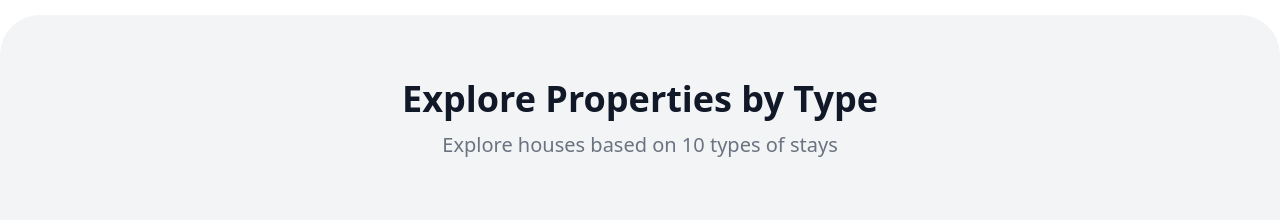
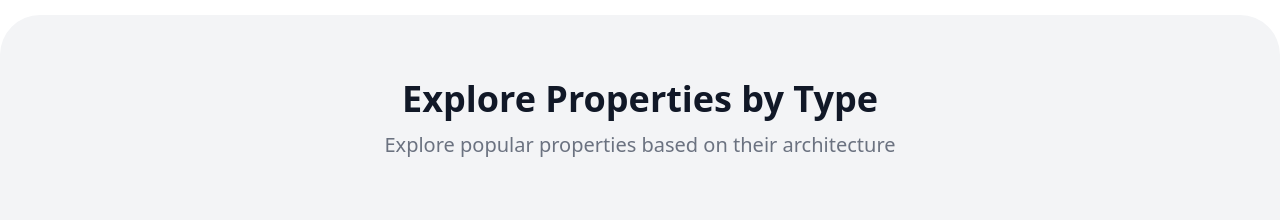
Before and after one commit to reesykle/reelty-frontend, a Gatsby site: page /property in a window 1280 px wide. Shown: the part 3180-3400 px from the top of the page. Built offline with nearby package versions, Linux system fonts and the light colour scheme; Gatsby itself is replaced by a stand-in of ours; grey boxes are pictures that could not be loaded; a web font is replaced by a local one.

Commit message:
Update text

```diff
--- a/src/pages/property.tsx
+++ b/src/pages/property.tsx
@@ -523,8 +523,8 @@ const Property: FC<ListingStayDetailPageProps> = ({className = "",isPreviewMode,
                     <div className="relative py-16">
                         <BackgroundSection />
                         <NewCategoriesSliderSection
-                            heading="Explore Properties by Type"
-                            subHeading="Explore houses based on 10 types of stays"
+                             heading="Explore Properties by Type"
+                            subHeading="Explore popular properties based on their architecture"
                             categoryCardType="card5"
                             itemPerRow={5}
                             sliderStyle="style2"
```
